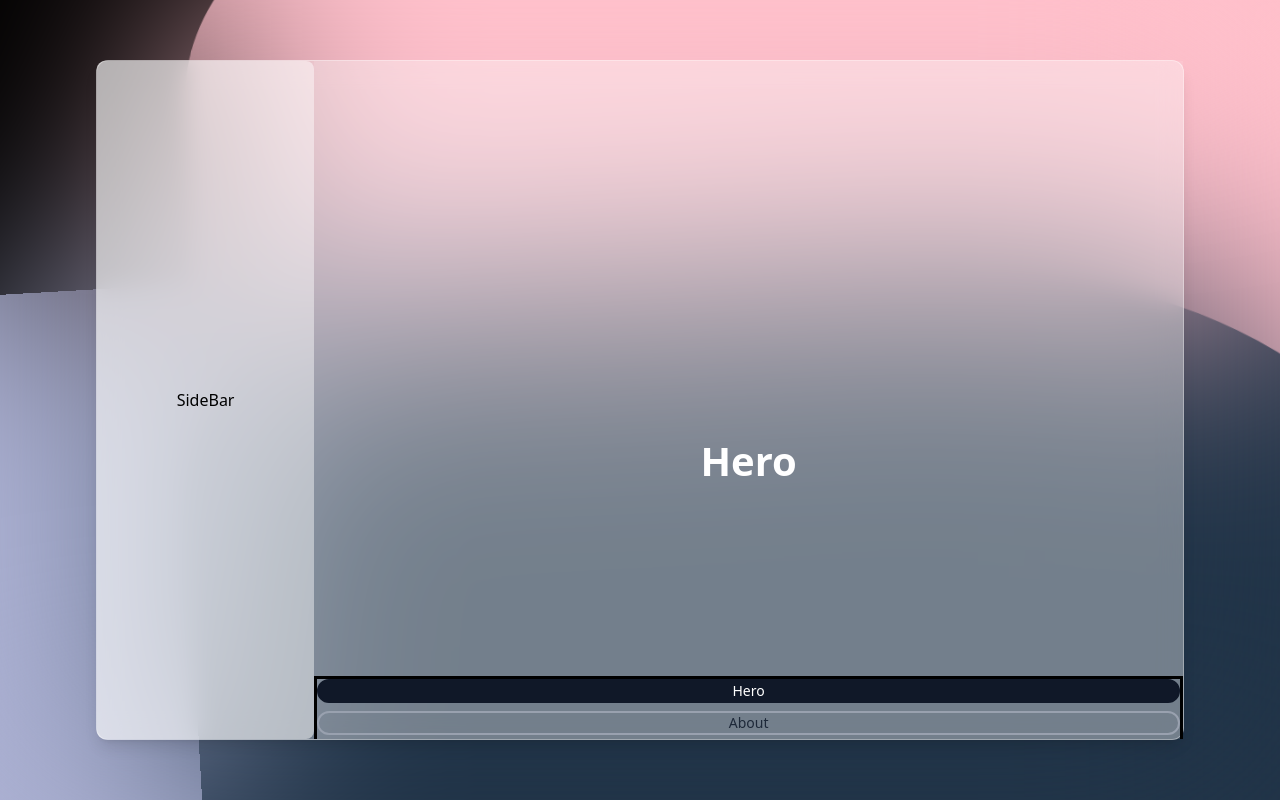
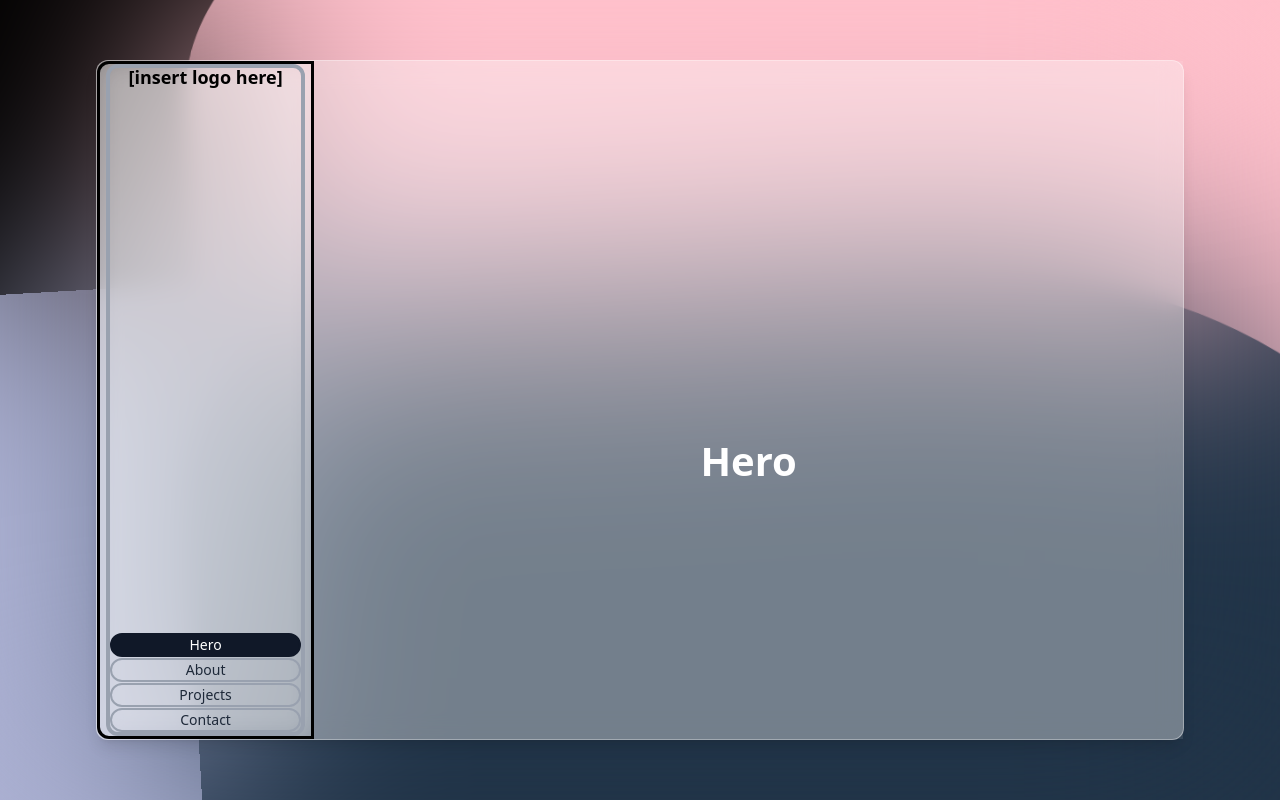
Before and after one commit to haylietan/haylie-portfolio-2025, a Next.js app: page / in a window 1280 px wide. Built offline with nearby package versions, Linux system fonts and the light colour scheme.

Commit message:
Navbar and color ixes

```diff
--- a/src/app/(pages)/_components/EmblaCarousel.tsx
+++ b/src/app/(pages)/_components/EmblaCarousel.tsx
@@ -1,7 +1,9 @@
+// EmblaCarousel.tsx
 'use client';
 
+import type { EmblaCarouselType } from 'embla-carousel';
 import useEmblaCarousel from 'embla-carousel-react';
-import { useEffect, useCallback, useState } from 'react';
+import { useEffect, useCallback } from 'react';
 import EmblaSlide from './Slide';
 
 const SLIDES = [
@@ -11,31 +13,26 @@ const SLIDES = [
   { title: 'Contact', color: 'bg-white/40' },
 ];
 
-export default function EmblaCarousel() {
-  const [emblaRef, emblaApi] = useEmblaCarousel({
-    axis: 'y',
-    loop: false,
-  });
+type EmblaCarouselProps = {
+  onInit?: (api: EmblaCarouselType) => void;
+  onSelect?: (index: number) => void;
+};
 
-  const [selectedIndex, setSelectedIndex] = useState(0);
-  // const [scrollSnaps, setScrollSnaps] = useState<number[]>([]);
+export default function EmblaCarousel({ onInit, onSelect }: EmblaCarouselProps) {
+  const [emblaRef, emblaApi] = useEmblaCarousel({ axis: 'y', loop: false });
 
-  const scrollTo = useCallback(
-    (index: number) => emblaApi && emblaApi.scrollTo(index),
-    [emblaApi]
-  );
-
-  const onSelect = useCallback(() => {
-    if (!emblaApi) return;
-    setSelectedIndex(emblaApi.selectedScrollSnap());
-  }, [emblaApi]);
+  const handleSelect = useCallback(() => {
+    if (emblaApi && onSelect) {
+      onSelect(emblaApi.selectedScrollSnap());
+    }
+  }, [emblaApi, onSelect]);
 
   useEffect(() => {
     if (!emblaApi) return;
-    onSelect();
-    // setScrollSnaps(emblaApi.scrollSnapList());
-    emblaApi.on('select', onSelect);
-  }, [emblaApi, onSelect]);
+    onInit?.(emblaApi);
+    handleSelect();
+    emblaApi.on('select', handleSelect);
+  }, [emblaApi, onInit, handleSelect]);
 
   return (
     <div className="h-full w-full">
@@ -46,24 +43,8 @@ export default function EmblaCarousel() {
           ))}
         </div>
       </div>
-
-      {/* Vertical dot nav (optional on right edge) */}
-     <div className="flex left-4 top-3/4 -translate-y-1/2 flex flex-col gap-2 border-3">
-      {SLIDES.map((slide, index) => (
-        <button
-          key={index}
-          onClick={() => scrollTo(index)}
-          className={`px-3 py-1 text-sm rounded-full border-2 transition-colors duration-200 ${
-            index === selectedIndex
-              ? 'bg-gray-900 text-white border-gray-900'
-              : 'bg-transparent text-gray-800 border-gray-400'
-          }`}
-        >
-          {slide.title}
-        </button>
-      ))}
-    </div>
-
     </div>
   );
 }
+
+export { SLIDES };
--- a/src/app/(pages)/_globals/globals.scss
+++ b/src/app/(pages)/_globals/globals.scss
@@ -1,4 +1,5 @@
 @import 'tailwindcss';
+
 
 // @font-face {
 //   font-family: 'Metropolis';
@@ -37,16 +38,24 @@
 //   font-style: normal;
 // }
 
+// :root {
+//   // --font-metropolis: 'Metropolis', sans-serif;
+//   --background-primary: #0C1511;
+//   --background-secondary: #7A2A3C;
+//   --background-secondary-light: #AA3954;
+//   --background-tertiary: #AC5064;
+//   --background-light: #D594A6;
+
+//   --text-light: #FFF;
+//   --text-dark: #0C1511;
+// }
+
 :root {
-  // --font-metropolis: 'Metropolis', sans-serif;
-  --background-primary: #0C1511;
-  --background-secondary: #7A2A3C;
-  --background-secondary-light: #AA3954;
-  --background-tertiary: #AC5064;
-  --background-light: #D594A6;
-
-  --text-light: #FFF;
-  --text-dark: #0C1511;
+  --color-1: #000;
+  --color-2: pink;
+  --color-3: #ADB2D4;
+  --color-4: #213448;
+  --blur: blur(120px);
 }
 
 * {
--- a/src/app/Page.module.scss
+++ b/src/app/Page.module.scss
@@ -1,11 +1,3 @@
-:root {
-  --color-1: #000;
-  --color-2: pink;
-  --color-3: #ADB2D4;
-  --color-4: #213448;
-  --blur: blur(120px);
-}
-
 .backgroundWrapper {
   width: 100vw;
   height: 100vh;
@@ -30,24 +22,24 @@
 }
 
 .blob1 {
-  background-color: var(--color-1);
+  background-color: #000000;
   animation-direction: reverse;
   top: 0;
   left: 0;
 }
 .blob2 {
-  background-color: var(--color-2);
+  background-color: pink;
   top: 0;
   right: 0;
 }
 .blob3 {
-  background-color: var(--color-3);
+  background-color: #ADB2D4;
   animation-direction: reverse;
   bottom: 0;
   left: 0;
 }
 .blob4 {
-  background-color: var(--color-4);
+  background-color: #213448;
   bottom: 0;
   right: 0;
 }
@@ -59,7 +51,7 @@
   left: 0;
   top: 0;
   background: transparent;
-  backdrop-filter: var(--blur);
+  backdrop-filter: blur(120px);
   z-index: 10;
 }
 
--- a/src/app/page.tsx
+++ b/src/app/page.tsx
@@ -1,15 +1,19 @@
 'use client';
 
-// import Image from 'next/image';
-// import { EmblaOptionsType } from 'embla-carousel'
-import EmblaCarousel from "./(pages)/_components/EmblaCarousel";
+import { useState } from 'react';
+import EmblaCarousel, { SLIDES } from './(pages)/_components/EmblaCarousel';
 import styles from './Page.module.scss';
+import type { EmblaCarouselType } from 'embla-carousel';
 
-// const OPTIONS: EmblaOptionsType = { axis: 'y' }
-// const SLIDE_COUNT = 5
-// const SLIDES = Array.from(Array(SLIDE_COUNT).keys())
 
 export default function Page() {
+  const [embla, setEmbla] = useState<EmblaCarouselType | null>(null);
+  const [selectedIndex, setSelectedIndex] = useState(0);
+
+  const scrollTo = (index: number) => {
+    if (embla) embla.scrollTo(index);
+  };
+
   return (
     <div className={styles.backgroundWrapper}>
       {/* animated blobs */}
@@ -21,13 +25,40 @@ export default function Page() {
       {/* blur filter overlay */}
       <div className={styles.blurOverlay}></div>
 
-    {/* this external div centers it */}
+      {/* this external div centers it */}
       <div className="w-screen h-screen flex items-center justify-center">
         <main className="relative z-10 w-[85%] h-[85%] flex flex-row items-center justify-center p-6 text-center bg-white/30 backdrop-blur-md border border-white/40 rounded-xl shadow-lg">
-          <div className="w-1/5 h-full bg-white/50 flex items-center justify-center rounded-lg">SideBar</div>
-          <div className="w-4/5 h-full flex flex-row bg-white-200 overflow-hidden">
-            <EmblaCarousel/>
+
+          {/* Sidebar with nav */}
+          <div className="w-1/5 h-full bg-white/20 backdrop-blur-md flex flex-col items-center justify-between p-6 rounded-l-xl border-3">
+            <div className="h-screen p-10 m-10 flex flex-col justify-between border-4 border-gray-400 rounded-xl">
+              <p className="text-xl font-semibold">[insert logo here]</p>
+              <div className="space-y-2">
+                {SLIDES.map((slide, index) => (
+                  <button
+                    key={index}
+                    onClick={() => scrollTo(index)}
+                    className={`px-3 py-1 w-full text-sm rounded-full border-2 transition-colors duration-200 ${
+                      index === selectedIndex
+                        ? 'bg-gray-900 text-white border-gray-900'
+                        : 'bg-transparent text-gray-800 border-gray-400'
+                    }`}
+                  >
+                    {slide.title}
+                  </button>
+                ))}
+              </div>
+            </div>
           </div>
+
+          {/* Main carousel area */}
+          <div className="w-4/5 h-full flex items-center justify-center rounded-r-xl">
+            <EmblaCarousel
+              onInit={(api) => setEmbla(api)}
+              onSelect={(index) => setSelectedIndex(index)}
+            />
+          </div>
+
         </main>
       </div>
     </div>
```
Also changed, not shown: package.json (+4 -3 lines), 1 other file (tests, documents, lock files or other folders).
